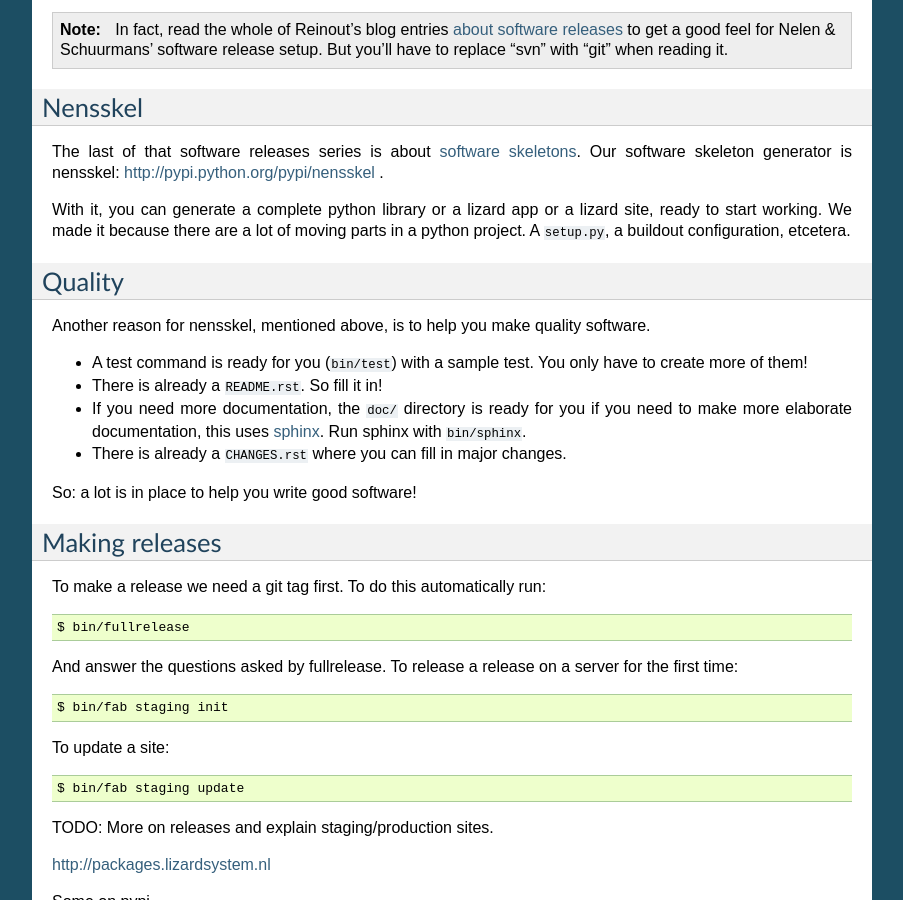
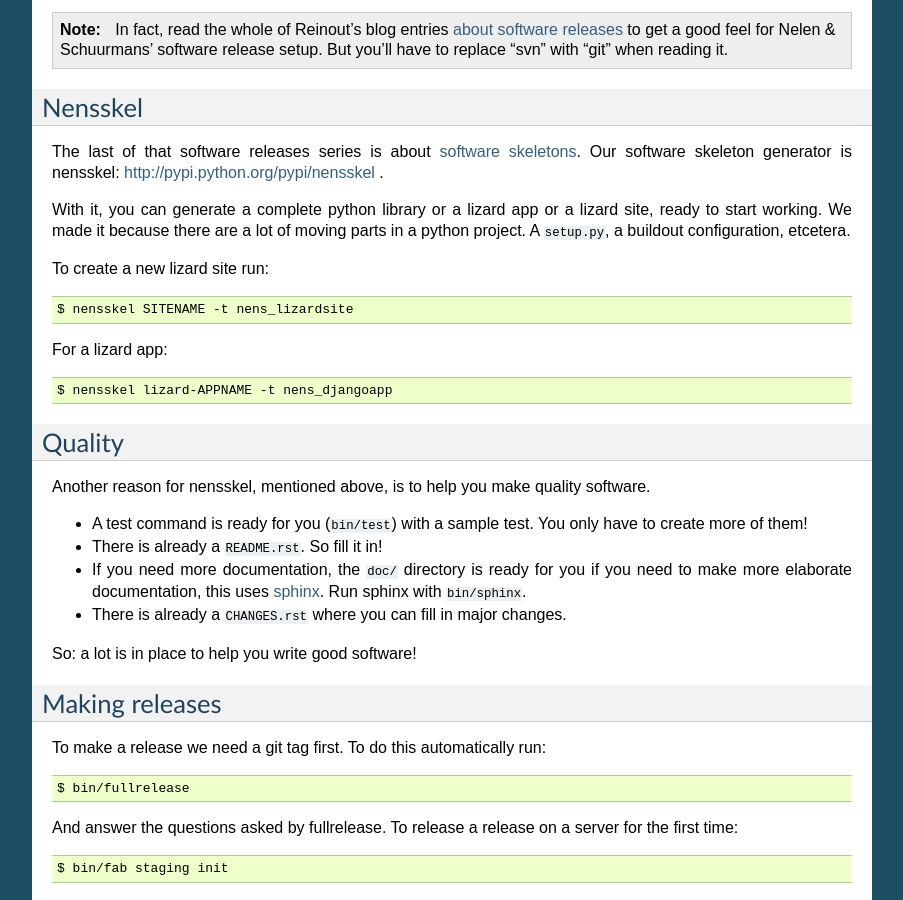
Before and after one commit to pombredanne/lizarddeveloperdocs, a Sphinx documentation site: the page built from doc/source/buildout.rst, in a window 1280 px wide and 900 px high, scrolled down 2367 px. Shown: the whole window, without its empty margins (198-1101 px from the left). Built offline with Sphinx 7.4.7, drawn with Linux system fonts in a browser that asks for light colours.

Commit message:
Expand nensskel build information.

```diff
--- a/doc/source/buildout.rst
+++ b/doc/source/buildout.rst
@@ -165,6 +165,14 @@ lizard site, ready to start working. We made it because there are a lot of
 moving parts in a python project. A ``setup.py``, a buildout configuration,
 etcetera.
 
+To create a new lizard site run::
+
+  $ nensskel SITENAME -t nens_lizardsite
+
+For a lizard app::
+
+  $ nensskel lizard-APPNAME -t nens_djangoapp
+
 
 Quality
 -------
```
